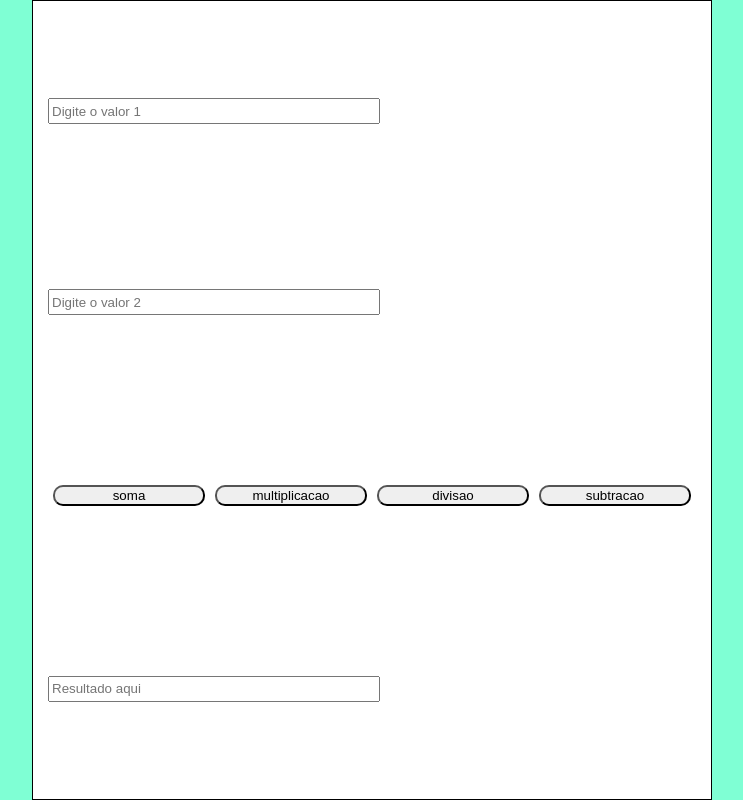
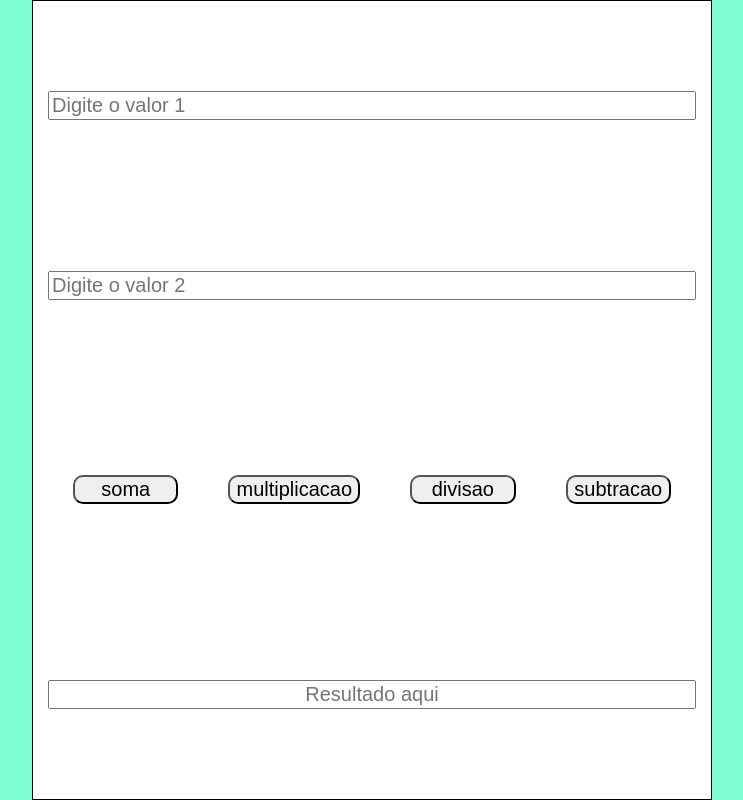
Before and after one commit to Azedim/ProgramacaoIII, a PHP site: page / in a window 1280 px wide. Shown: the whole page, without its empty margins (268-1011 px from the left). Run offline with PHP 8.4, Linux system fonts and the light colour scheme.

Commit message:
finished

```diff
--- a/formulario/estilo.css
+++ b/formulario/estilo.css
@@ -28,9 +28,12 @@ form{
 .botoes > button{
     flex: 1;
     border-radius: 10px;
-    margin: 5px;
+    margin: 25px;
+    font-size: 20px;
 }
-form >input{
-    width: 50%;
-    height: 20px;
+form > input{
+    font-size: 20px;
 }
+.resultado{
+    text-align: center;
+}
```
